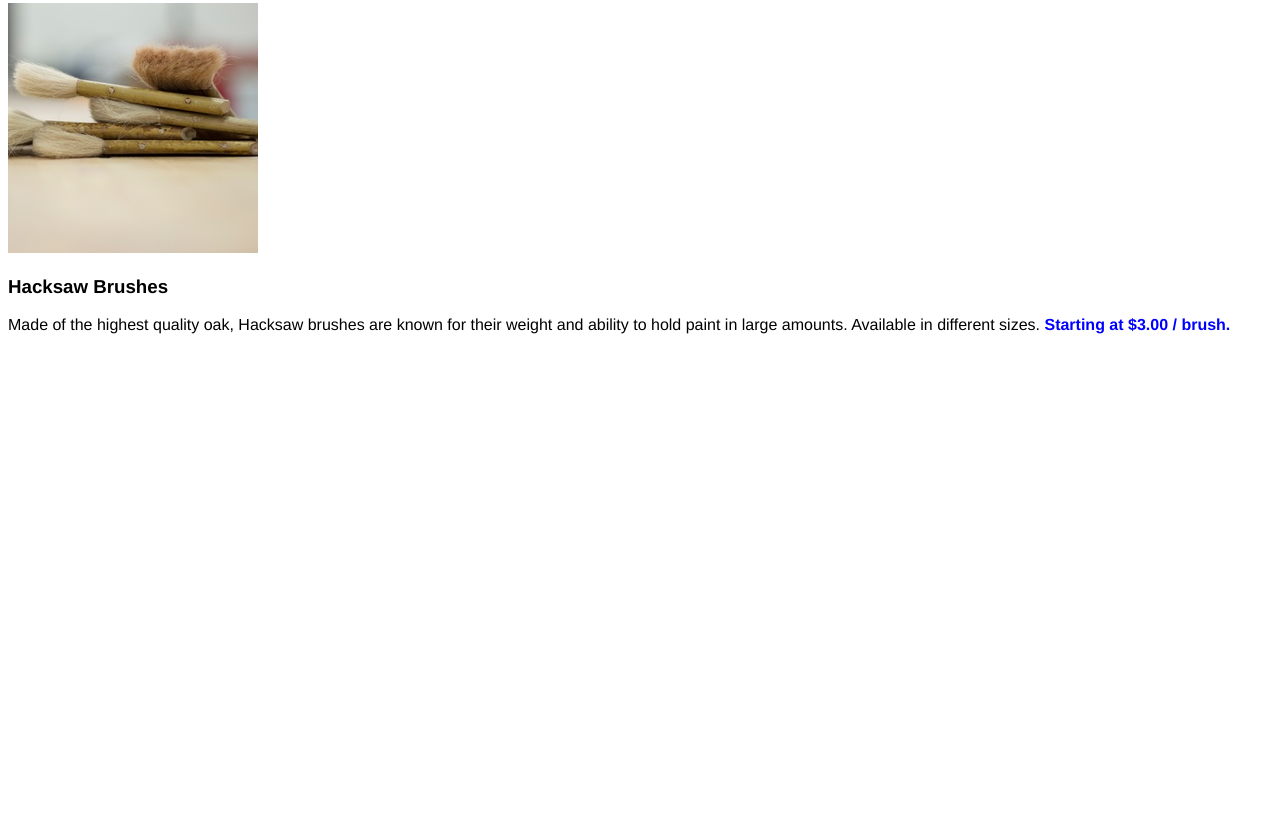
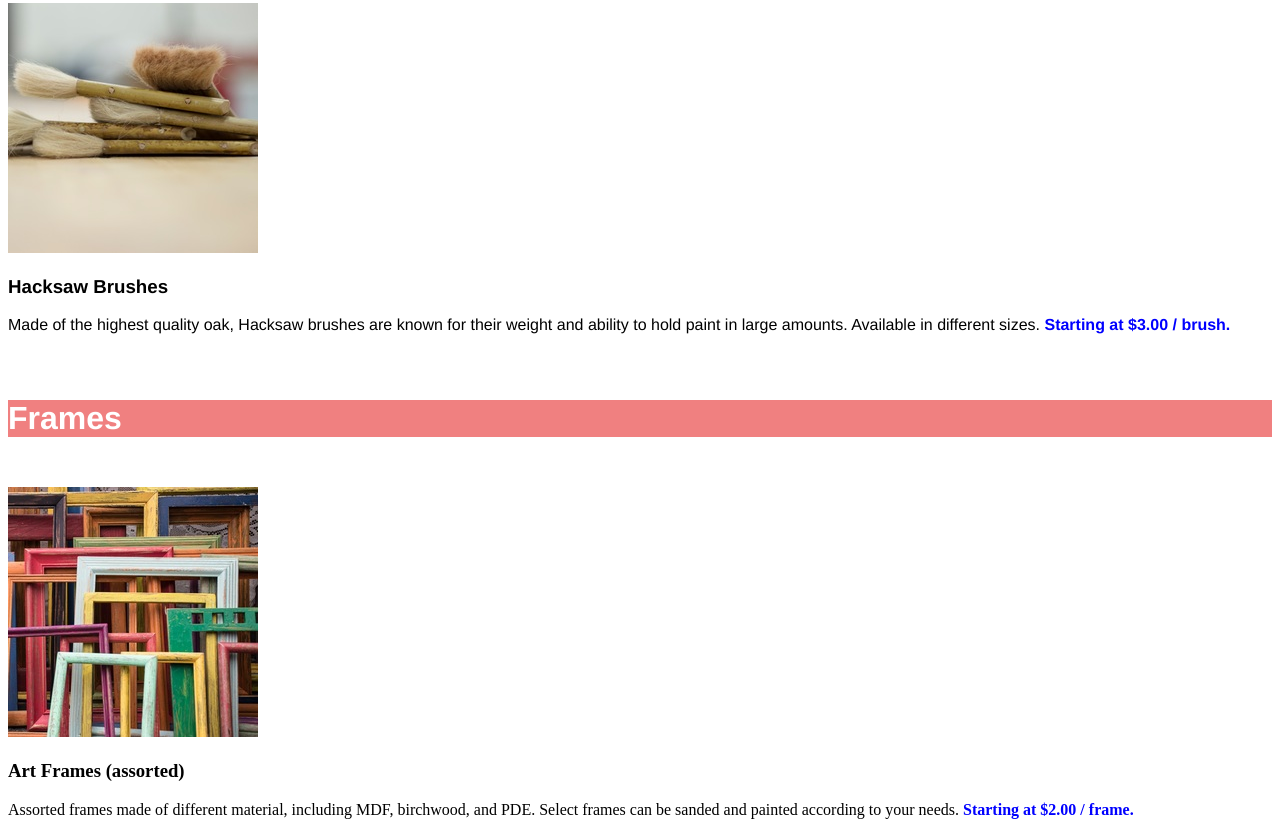
Before and after one commit to ongaston/Dasmoto, a plain HTML site: page index.html in a window 1280 px wide. Shown: the part 333-1168 px from the top of the page. Before the commit the page ends 800 px from the top, so only its background shows below. Drawn offline with Linux system fonts and the light colour scheme.

Commit message:
do frames section

```diff
--- a/index.html
+++ b/index.html
@@ -25,6 +25,13 @@
             <p class='product-description'>Made of the highest quality oak, Hacksaw brushes are known for their weight and ability to hold paint in large amounts. Available in different sizes. <span class='price'>Starting at $3.00 / brush.</span></p>
             <br>
 
+            <p class='product-title' id='frames-title'>Frames</p>
+            <br>
+            <img src ='resources\images\frames.jpeg'>
+            <br>
+            <h3 class='product subtitle'>Art Frames (assorted)</h3>
+            <p class='product description'>Assorted frames made of different material, including MDF, birchwood, and PDE. Select frames can be sanded and painted according to your needs. <span class='price'>Starting at $2.00 / frame.</span></p>
+
         </main>
     </body>
 </html>
--- a/resources/css/style.css
+++ b/resources/css/style.css
@@ -36,3 +36,7 @@
     font-weight: bold;
     color: blue;
 }
+
+#frames-title {
+    background-color: lightcoral;
+}
```
